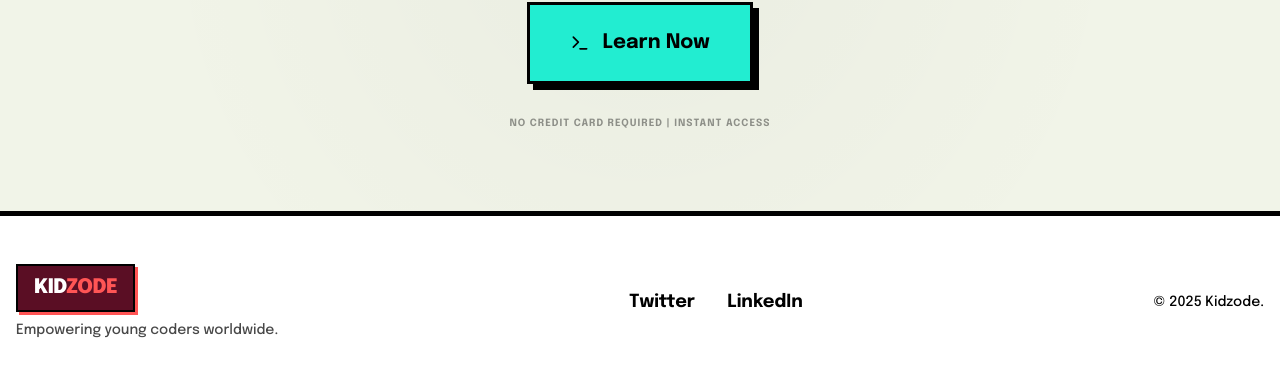
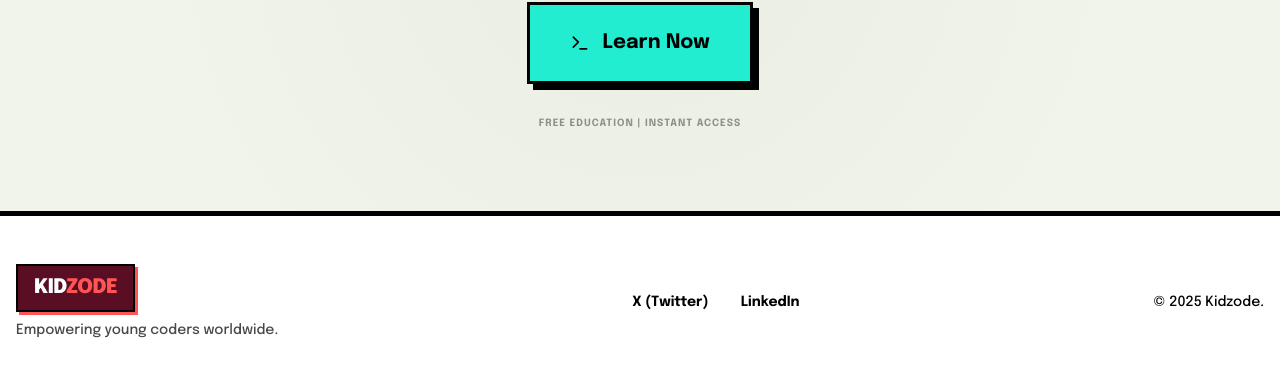
Before and after one commit to Param-Harrison/kidzode, a Next.js app: page / in a window 1280 px wide. Shown: the part 4062-4428 px from the top of the page. Built offline with nearby package versions, Linux system fonts and the light colour scheme; a web font is replaced by a local one.

Commit message:
links update

```diff
--- a/app/page.tsx
+++ b/app/page.tsx
@@ -212,7 +212,7 @@ export default function Home() {
               Learn Now
             </NeoButton>
           </Link>
-          <p className="mt-8 text-[10px] font-bold uppercase tracking-widest opacity-40">No Credit Card Required | Instant Access</p>
+          <p className="mt-8 text-[10px] font-bold uppercase tracking-widest opacity-40">Free Education | Instant Access</p>
         </div>
       </section>
 
--- a/components/footer.tsx
+++ b/components/footer.tsx
@@ -13,9 +13,9 @@ export function Footer() {
           </p>
         </div>
 
-        <div className="flex gap-8 font-bold">
-          <a href="https://twitter.com/kidzode" target="_blank" rel="noopener noreferrer" className="hover:underline decoration-2 underline-offset-4">Twitter</a>
-          <a href="https://linkedin.com/company/kidzode" target="_blank" rel="noopener noreferrer" className="hover:underline decoration-2 underline-offset-4">LinkedIn</a>
+        <div className="flex gap-8 font-bold text-sm">
+          <a href="https://x.com/learnwithparam" target="_blank" rel="noopener noreferrer" className="hover:underline decoration-2 underline-offset-4">X (Twitter)</a>
+          <a href="https://www.linkedin.com/in/paramanantham/" target="_blank" rel="noopener noreferrer" className="hover:underline decoration-2 underline-offset-4">LinkedIn</a>
         </div>
 
         <div className="text-sm font-medium">
```
